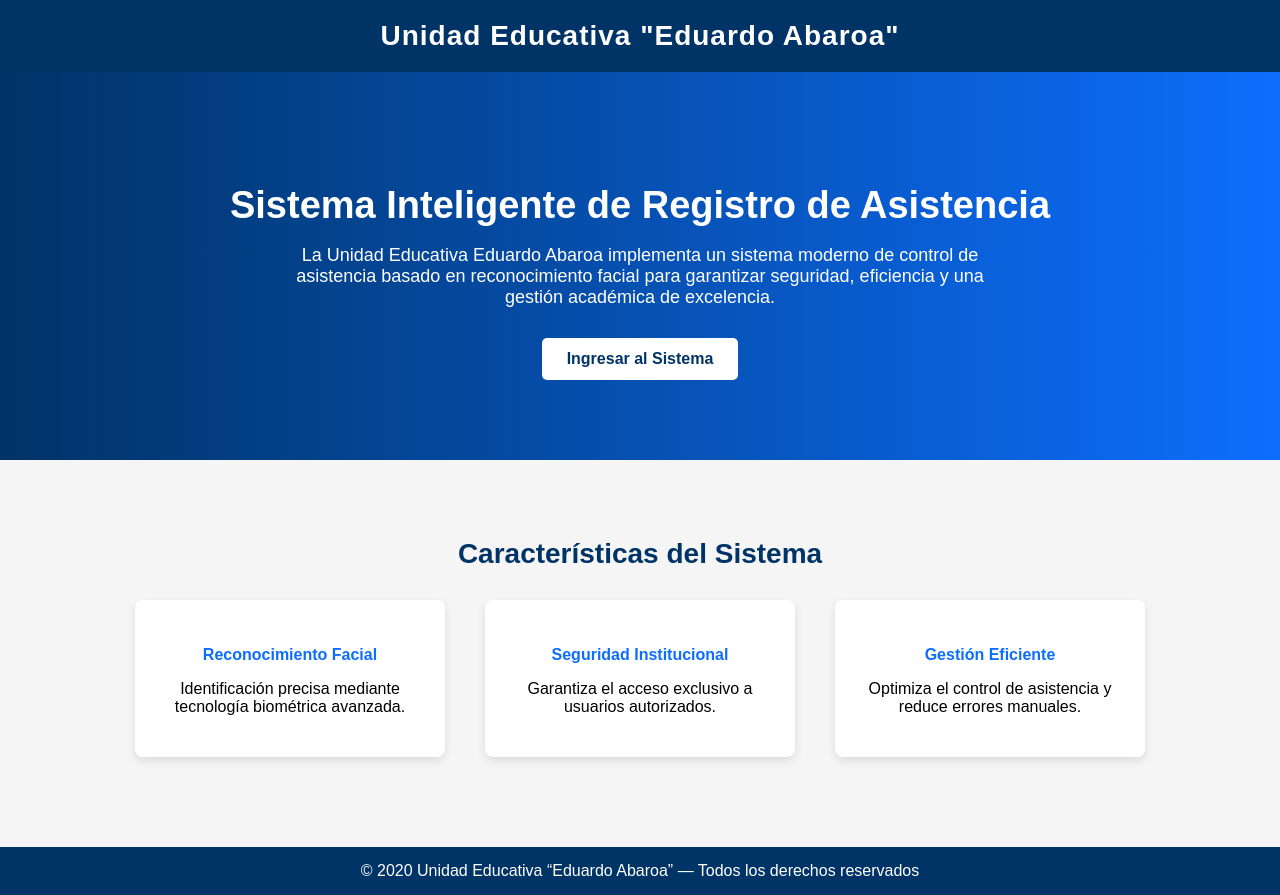
After one commit to NC5002/reconocimiento_facial, a Django app: template asistencias/core/templates/landing.html in a window 1280 px wide. The commit adds this page. Run offline with Django 5.2, Linux system fonts and the light colour scheme; the template is opened without the code that fills it: most values are stand-ins (such as "Sample title", 1, 10 or a date in 2020).

Commit message:
Refactor project structure, enhance UI, and implement landing page with facial recognition features

```diff
--- a/asistencias/asistencias/urls.py
+++ b/asistencias/asistencias/urls.py
@@ -19,10 +19,10 @@ from django.urls import path
 from django.urls import path, include
 from django.conf import settings
 from django.conf.urls.static import static
-from core.views import home
+from core.views import landing, home
 
 urlpatterns = [
-    path('', home, name='home'),  # NUEVA RUTA
+    path('', landing, name='landing'),
     path('admin/', admin.site.urls),
     path('', include('core.urls')),
 ] + static(settings.MEDIA_URL, document_root=settings.MEDIA_ROOT)
--- /dev/null
+++ b/asistencias/core/templates/landing.html
@@ -0,0 +1,149 @@
+<!DOCTYPE html>
+<html lang="es">
+<head>
+    <meta charset="UTF-8">
+    <title>Unidad Educativa Eduardo Abaroa</title>
+    <meta name="viewport" content="width=device-width, initial-scale=1">
+
+    <style>
+        body {
+            margin: 0;
+            font-family: Arial, sans-serif;
+            background: #f5f5f5;
+        }
+
+        /* HEADER */
+        header {
+            background: #003366;
+            color: white;
+            padding: 20px 40px;
+            text-align: center;
+        }
+
+        header h1 {
+            margin: 0;
+            font-size: 28px;
+            letter-spacing: 1px;
+        }
+
+        /* HERO SECTION */
+        .hero {
+            background: linear-gradient(to right, #003366, #0d6efd);
+            color: white;
+            padding: 80px 20px;
+            text-align: center;
+        }
+
+        .hero h2 {
+            font-size: 38px;
+            margin-bottom: 15px;
+        }
+
+        .hero p {
+            font-size: 18px;
+            margin-bottom: 30px;
+            max-width: 700px;
+            margin-left: auto;
+            margin-right: auto;
+        }
+
+        .hero .btn {
+            display: inline-block;
+            padding: 12px 25px;
+            background: white;
+            color: #003366;
+            text-decoration: none;
+            font-weight: bold;
+            border-radius: 5px;
+            transition: 0.3s;
+        }
+
+        .hero .btn:hover {
+            background: #f2f2f2;
+        }
+
+        /* FEATURES SECTION */
+        .features {
+            padding: 50px 20px;
+            text-align: center;
+        }
+
+        .features h3 {
+            color: #003366;
+            font-size: 28px;
+            margin-bottom: 30px;
+        }
+
+        .feature-box {
+            display: flex;
+            justify-content: center;
+            gap: 40px;
+            flex-wrap: wrap;
+        }
+
+        .feature {
+            background: white;
+            width: 260px;
+            padding: 25px;
+            border-radius: 8px;
+            box-shadow: 0px 4px 10px rgba(0,0,0,0.1);
+        }
+
+        .feature h4 {
+            color: #0d6efd;
+            margin-bottom: 10px;
+        }
+
+        /* FOOTER */
+        footer {
+            background: #003366;
+            color: white;
+            text-align: center;
+            padding: 15px 0;
+            margin-top: 40px;
+        }
+    </style>
+</head>
+
+<body>
+
+<header>
+    <h1>Unidad Educativa "Eduardo Abaroa"</h1>
+</header>
+
+<section class="hero">
+    <h2>Sistema Inteligente de Registro de Asistencia</h2>
+    <p>La Unidad Educativa Eduardo Abaroa implementa un sistema moderno de control de asistencia basado en reconocimiento facial para garantizar seguridad, eficiencia y una gestión académica de excelencia.</p>
+
+    <a href="{% url 'login' %}" class="btn">Ingresar al Sistema</a>
+</section>
+
+<section class="features">
+    <h3>Características del Sistema</h3>
+
+    <div class="feature-box">
+
+        <div class="feature">
+            <h4>Reconocimiento Facial</h4>
+            <p>Identificación precisa mediante tecnología biométrica avanzada.</p>
+        </div>
+
+        <div class="feature">
+            <h4>Seguridad Institucional</h4>
+            <p>Garantiza el acceso exclusivo a usuarios autorizados.</p>
+        </div>
+
+        <div class="feature">
+            <h4>Gestión Eficiente</h4>
+            <p>Optimiza el control de asistencia y reduce errores manuales.</p>
+        </div>
+
+    </div>
+</section>
+
+<footer>
+    © {{ now|date:"Y" }} Unidad Educativa “Eduardo Abaroa” — Todos los derechos reservados
+</footer>
+
+</body>
+</html>
```
Also changed, not shown: asistencias/asistencias/settings.py (+6 -1 lines), asistencias/core/static/core/style.css (added, +109 -0 lines), asistencias/core/templates/asistencia.html (+110 -30 lines), asistencias/core/templates/base.html (added, +36 -0 lines), asistencias/core/templates/dashboard.html (+22 -32 lines), asistencias/core/templates/login.html (+29 -19 lines), asistencias/core/templates/registro.html (+67 -34 lines), asistencias/core/views.py (+15 -8 lines), asistencias/db.sqlite3.
